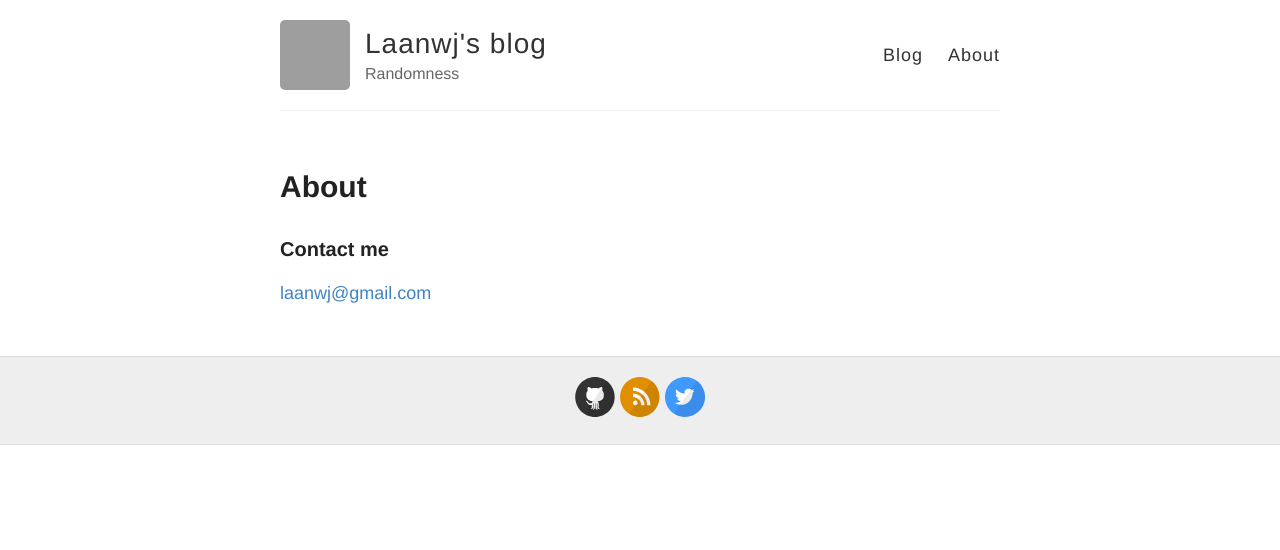
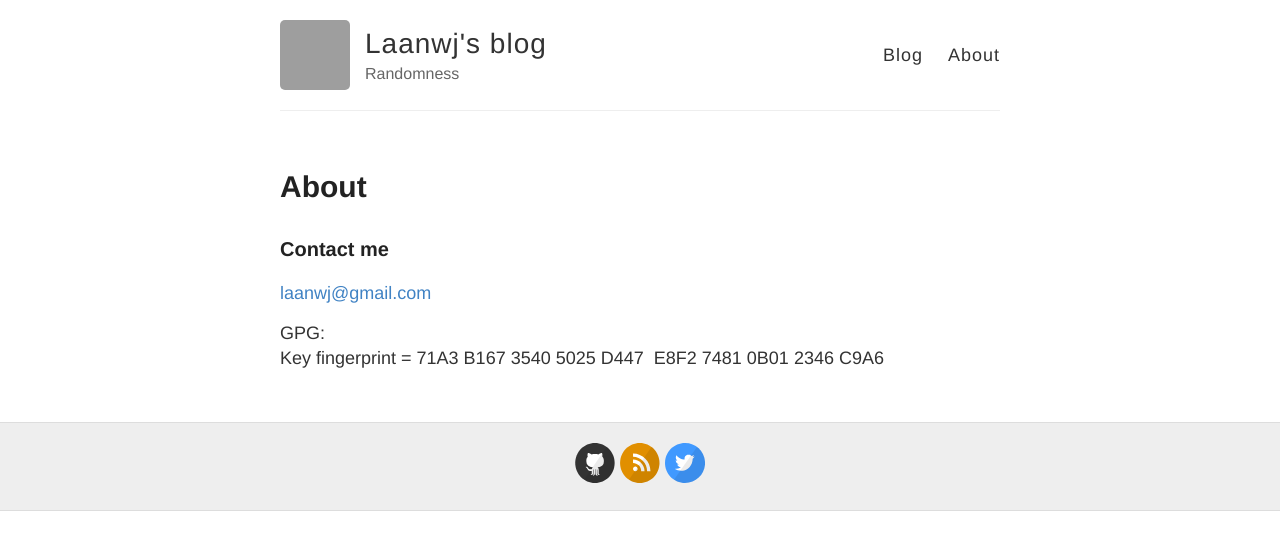
Before and after one commit to laanwj/laanwj.github.io, a Jekyll site: the page built from about.md, in a window 1280 px wide. Shown: the top 550 px of the page. Built offline with Jekyll 4.4.1, drawn with Linux system fonts in a browser that asks for light colours; grey boxes are pictures that could not be loaded.

Commit message:
Add key fingerprint

```diff
--- a/about.md
+++ b/about.md
@@ -7,3 +7,7 @@ permalink: /about/
 ### Contact me
 
 [laanwj@gmail.com](mailto:laanwj@gmail.com)
+<pre>
+GPG:
+Key fingerprint = 71A3 B167 3540 5025 D447  E8F2 7481 0B01 2346 C9A6
+</pre>
```
